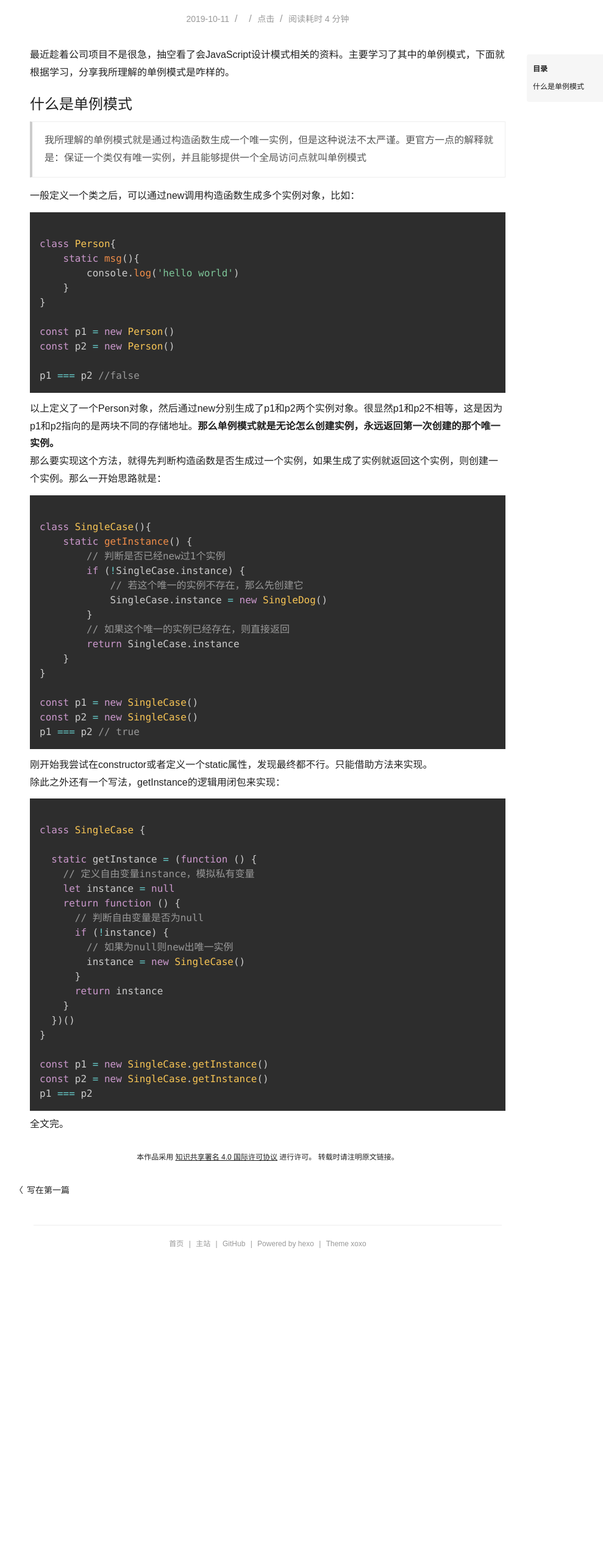
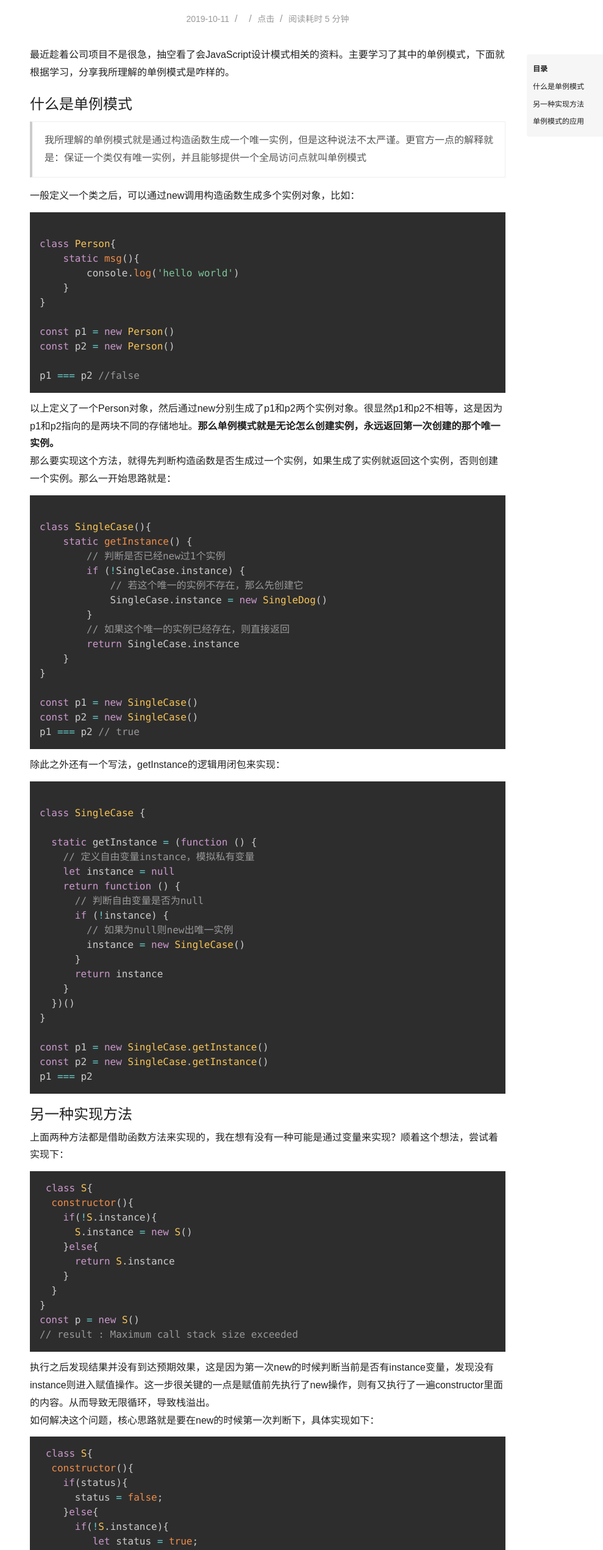
Before and after one commit to Liiibooo/Liiibooo.github.io, a plain HTML site: page 2019/10/11/聊聊JavaScript单例模式/index.html in a window 1280 px wide. Shown: the part 111-2652 px from the top of the page at 61% size, without its empty margins (201-1190 px from the left). Before the commit the page ends 2181 px from the top, so only its background shows below. Drawn offline with nearby package versions, Linux system fonts and the light colour scheme; some packages are replaced by stand-ins of ours; a script that the page names is missing.

Commit message:
Site updated: 2019-10-17 22:29:54

```diff
--- a/2019/10/11/聊聊JavaScript单例模式/index.html
+++ b/2019/10/11/聊聊JavaScript单例模式/index.html
@@ -97,7 +97,7 @@
       <span id="busuanzi_value_page_pv"></span> 点击
     </span>
       <span class="slash">/</span>
-      <span class="read">阅读耗时 4 分钟</span>
+      <span class="read">阅读耗时 5 分钟</span>
     </header>
 
     <div class="post-content">
@@ -119,7 +119,7 @@
 
 p1 <span class="token operator">===</span> p2 <span class="token comment" spellcheck="true">//false</span>
 </code></pre>
-<p>以上定义了一个Person对象，然后通过new分别生成了p1和p2两个实例对象。很显然p1和p2不相等，这是因为p1和p2指向的是两块不同的存储地址。<strong>那么单例模式就是无论怎么创建实例，永远返回第一次创建的那个唯一实例。</strong><br>那么要实现这个方法，就得先判断构造函数是否生成过一个实例，如果生成了实例就返回这个实例，则创建一个实例。那么一开始思路就是：</p>
+<p>以上定义了一个Person对象，然后通过new分别生成了p1和p2两个实例对象。很显然p1和p2不相等，这是因为p1和p2指向的是两块不同的存储地址。<strong>那么单例模式就是无论怎么创建实例，永远返回第一次创建的那个唯一实例。</strong><br>那么要实现这个方法，就得先判断构造函数是否生成过一个实例，如果生成了实例就返回这个实例，否则创建一个实例。那么一开始思路就是：</p>
 <pre class=" language-javascript"><code class="language-javascript">
 <span class="token keyword">class</span> <span class="token class-name">SingleCase</span><span class="token punctuation">(</span><span class="token punctuation">)</span><span class="token punctuation">{</span>
     <span class="token keyword">static</span> <span class="token function">getInstance</span><span class="token punctuation">(</span><span class="token punctuation">)</span> <span class="token punctuation">{</span>
@@ -137,7 +137,7 @@ p1 <span class="token operator">===</span> p2 <span class="token comment" spellc
 <span class="token keyword">const</span> p2 <span class="token operator">=</span> <span class="token keyword">new</span> <span class="token class-name">SingleCase</span><span class="token punctuation">(</span><span class="token punctuation">)</span>
 p1 <span class="token operator">===</span> p2 <span class="token comment" spellcheck="true">// true</span>
 </code></pre>
-<p>刚开始我尝试在constructor或者定义一个static属性，发现最终都不行。只能借助方法来实现。<br>除此之外还有一个写法，getInstance的逻辑用闭包来实现：</p>
+<p>除此之外还有一个写法，getInstance的逻辑用闭包来实现：</p>
 <pre class=" language-javascript"><code class="language-javascript">
 <span class="token keyword">class</span> <span class="token class-name">SingleCase</span> <span class="token punctuation">{</span>
 
@@ -158,6 +158,36 @@ p1 <span class="token operator">===</span> p2 <span class="token comment" spellc
 <span class="token keyword">const</span> p1 <span class="token operator">=</span> <span class="token keyword">new</span> <span class="token class-name">SingleCase<span class="token punctuation">.</span>getInstance</span><span class="token punctuation">(</span><span class="token punctuation">)</span>
 <span class="token keyword">const</span> p2 <span class="token operator">=</span> <span class="token keyword">new</span> <span class="token class-name">SingleCase<span class="token punctuation">.</span>getInstance</span><span class="token punctuation">(</span><span class="token punctuation">)</span>
 p1 <span class="token operator">===</span> p2</code></pre>
+<h2 id="另一种实现方法"><a href="#另一种实现方法" class="headerlink" title="另一种实现方法"></a>另一种实现方法</h2><p>上面两种方法都是借助函数方法来实现的，我在想有没有一种可能是通过变量来实现？顺着这个想法，尝试着实现下：</p>
+<pre class=" language-javascript"><code class="language-javascript"><span class="token keyword">class</span> <span class="token class-name">S</span><span class="token punctuation">{</span>
+  <span class="token function">constructor</span><span class="token punctuation">(</span><span class="token punctuation">)</span><span class="token punctuation">{</span>
+    <span class="token keyword">if</span><span class="token punctuation">(</span><span class="token operator">!</span>S<span class="token punctuation">.</span>instance<span class="token punctuation">)</span><span class="token punctuation">{</span>
+      S<span class="token punctuation">.</span>instance <span class="token operator">=</span> <span class="token keyword">new</span> <span class="token class-name">S</span><span class="token punctuation">(</span><span class="token punctuation">)</span>
+    <span class="token punctuation">}</span><span class="token keyword">else</span><span class="token punctuation">{</span>
+      <span class="token keyword">return</span> S<span class="token punctuation">.</span>instance
+    <span class="token punctuation">}</span>
+  <span class="token punctuation">}</span>
+<span class="token punctuation">}</span>
+<span class="token keyword">const</span> p <span class="token operator">=</span> <span class="token keyword">new</span> <span class="token class-name">S</span><span class="token punctuation">(</span><span class="token punctuation">)</span>
+<span class="token comment" spellcheck="true">// result : Maximum call stack size exceeded</span></code></pre>
+<p>执行之后发现结果并没有到达预期效果，这是因为第一次new的时候判断当前是否有instance变量，发现没有instance则进入赋值操作。这一步很关键的一点是赋值前先执行了new操作，则有又执行了一遍constructor里面的内容。从而导致无限循环，导致栈溢出。<br>如何解决这个问题，核心思路就是要在new的时候第一次判断下，具体实现如下：</p>
+<pre class=" language-javascript"><code class="language-javascript"><span class="token keyword">class</span> <span class="token class-name">S</span><span class="token punctuation">{</span>
+  <span class="token function">constructor</span><span class="token punctuation">(</span><span class="token punctuation">)</span><span class="token punctuation">{</span>
+    <span class="token keyword">if</span><span class="token punctuation">(</span>status<span class="token punctuation">)</span><span class="token punctuation">{</span>
+      status <span class="token operator">=</span> <span class="token boolean">false</span><span class="token punctuation">;</span>
+    <span class="token punctuation">}</span><span class="token keyword">else</span><span class="token punctuation">{</span>
+      <span class="token keyword">if</span><span class="token punctuation">(</span><span class="token operator">!</span>S<span class="token punctuation">.</span>instance<span class="token punctuation">)</span><span class="token punctuation">{</span>
+         <span class="token keyword">let</span> status <span class="token operator">=</span> <span class="token boolean">true</span><span class="token punctuation">;</span>
+         S<span class="token punctuation">.</span>instance <span class="token operator">=</span> <span class="token keyword">new</span> <span class="token class-name">S</span><span class="token punctuation">(</span><span class="token punctuation">)</span>
+      <span class="token punctuation">}</span><span class="token keyword">else</span><span class="token punctuation">{</span>
+        <span class="token keyword">return</span> S<span class="token punctuation">.</span>instance
+      <span class="token punctuation">}</span>
+    <span class="token punctuation">}</span>
+  <span class="token punctuation">}</span>
+<span class="token punctuation">}</span>
+<span class="token keyword">const</span> p <span class="token operator">=</span> <span class="token keyword">new</span> <span class="token class-name">S</span><span class="token punctuation">(</span><span class="token punctuation">)</span>
+<span class="token comment" spellcheck="true">// result : Maximum call stack size exceeded</span></code></pre>
+<h2 id="单例模式的应用"><a href="#单例模式的应用" class="headerlink" title="单例模式的应用"></a>单例模式的应用</h2><p>最近公司有个项目，里面出现了不同内容的弹窗，刚好可以利用单例模式来创建。</p>
 
     </div>
 
@@ -167,7 +197,7 @@ p1 <span class="token operator">===</span> p2</code></pre>
 
   <div id="toc" class="toc-article">
     <strong class="toc-title">目录</strong>
-    <ol class="toc"><li class="toc-item toc-level-2"><a class="toc-link" href="#什么是单例模式"><span class="toc-text">什么是单例模式</span></a></li></ol>
+    <ol class="toc"><li class="toc-item toc-level-2"><a class="toc-link" href="#什么是单例模式"><span class="toc-text">什么是单例模式</span></a></li><li class="toc-item toc-level-2"><a class="toc-link" href="#另一种实现方法"><span class="toc-text">另一种实现方法</span></a></li><li class="toc-item toc-level-2"><a class="toc-link" href="#单例模式的应用"><span class="toc-text">单例模式的应用</span></a></li></ol>
   </div>
 
 
```
Also changed, not shown: images/favicon-1.ico (added), images/logo.png (added), images/logo_2.png (added).
